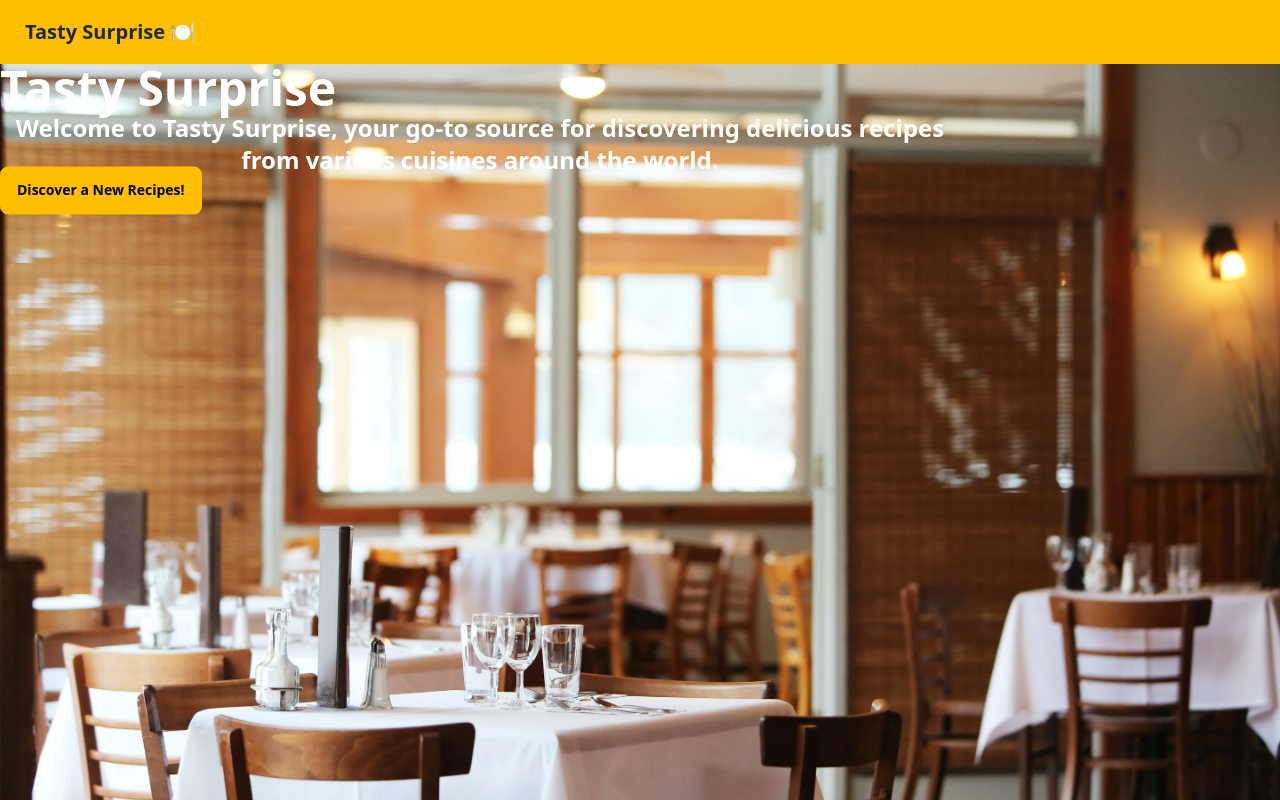
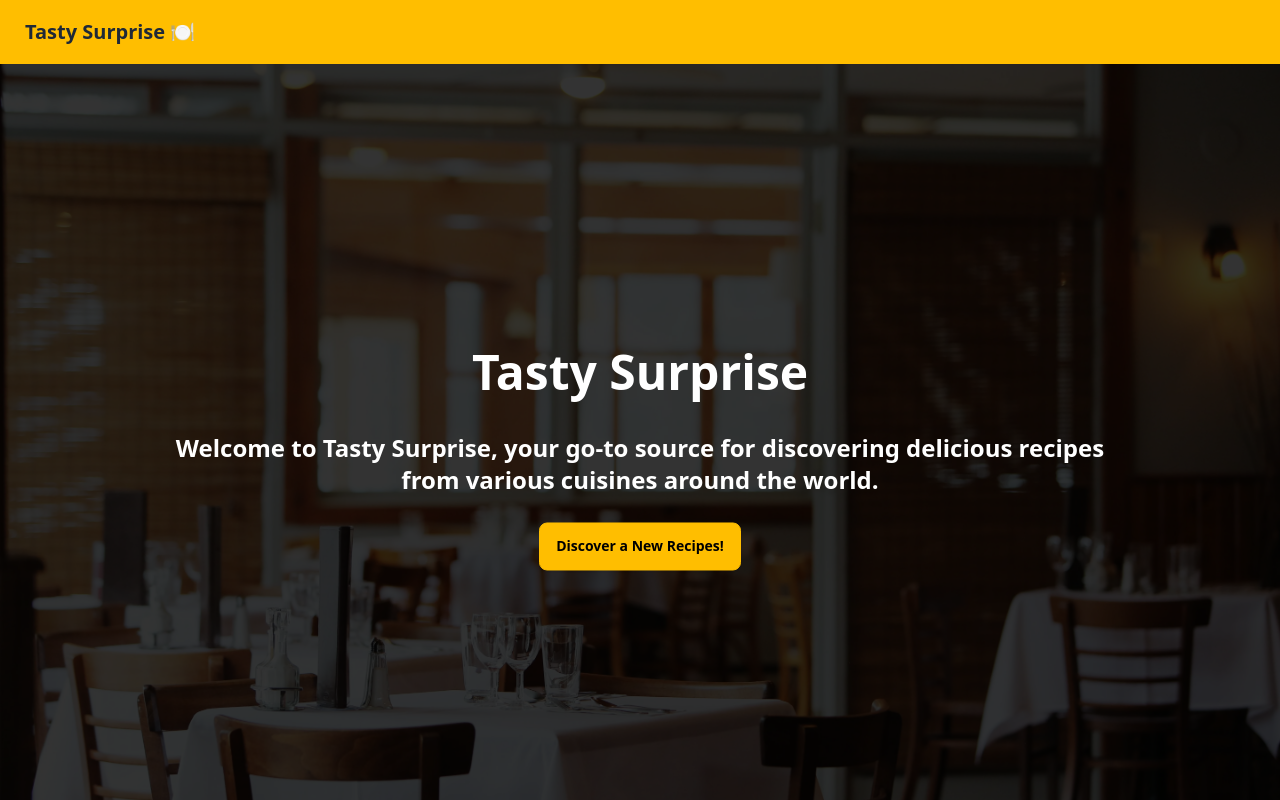
Before and after one commit to Mohamed-Elemam/React-Tasty-Surprise, a React (Vite) app: page / in a window 1280 px wide. Shown: the top 800 px of the page. Built offline with nearby package versions, Linux system fonts and the light colour scheme; no server answers.

Commit message:
Update index.css

```diff
--- a/src/index.css
+++ b/src/index.css
@@ -18,7 +18,16 @@ html {
   background-size: cover;
 }
 
-.layer {
+.hero-layer {
+  background-color: rgba(0, 0, 0, 0.8);
+  min-height: 100dvh;
+  display: flex;
+  flex-direction: column;
+  justify-content: center;
+  align-items: center;
+  gap: 36px;
+}
+.generate-layer {
   background-color: rgba(0, 0, 0, 0.8);
   min-height: 120dvh;
   display: flex;
```
